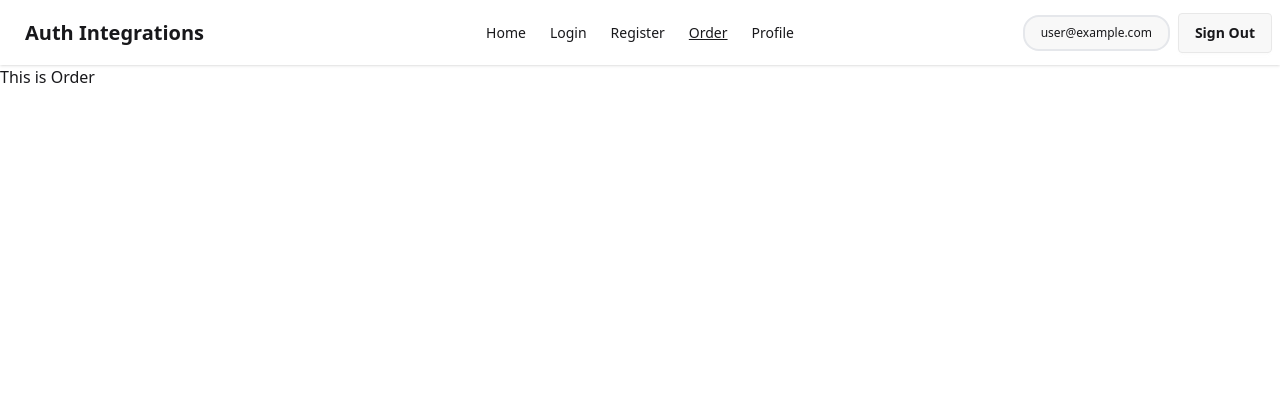
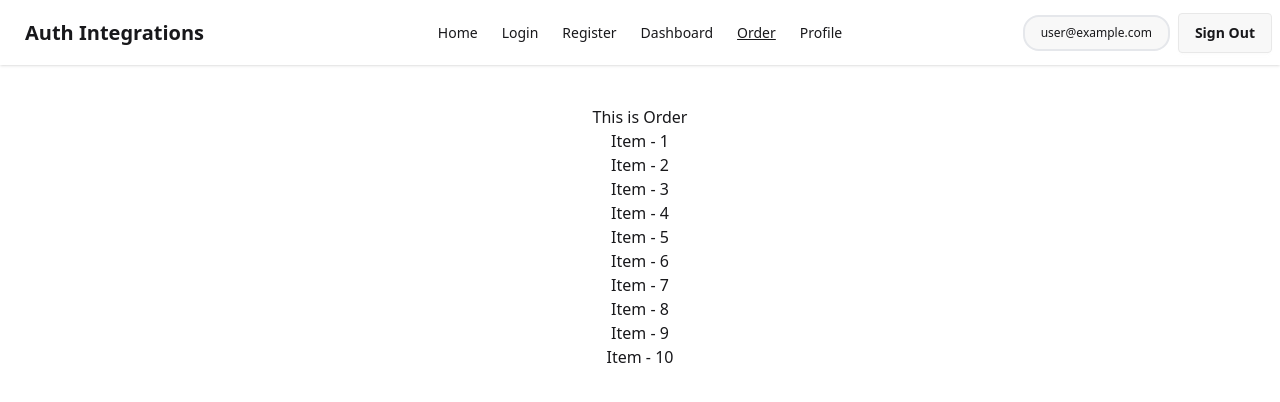
Before and after one commit to julkarzunayed/Firebase-Auth-integration-and-privet-rout-Mi-9-Module-51, a React (Vite) app: page /order in a window 1280 px wide. Shown: the top 402 px of the page. Built offline with nearby package versions, Linux system fonts and the light colour scheme; no server answers; sample sign-in values are in the browser's storage.

Commit message:
added privetRouter

```diff
--- /dev/null
+++ b/src/Routs/PrivetRout.jsx
@@ -0,0 +1,23 @@
+import React, { useContext } from 'react';
+import { AuthContext } from '../contexts/AuthContext';
+import { Navigate, useLocation } from 'react-router';
+
+const PrivetRout = ({ children }) => {
+
+    const { user, loading } = useContext(AuthContext);
+
+    const location = useLocation();
+    console.log(location);
+
+    if(loading){
+        return <div className="text-center mt-20"><span className="loading loading-bars loading-xl"></span></div>;
+    }
+
+    if(!user){
+        return <Navigate to="/login"></Navigate>;
+    }
+
+    return children ;
+};
+
+export default PrivetRout;
--- /dev/null
+++ b/src/componets/Dasboard/Dashboard.jsx
@@ -0,0 +1,13 @@
+import React, { useContext } from 'react';
+import { AuthContext } from '../../contexts/AuthContext';
+
+const Dashboard = () => {
+    const {user} = useContext(AuthContext);
+    return (
+        <div className='text-center mt-10' >
+            <h2>{user.email}</h2>
+        </div>
+    );
+};
+
+export default Dashboard;
--- a/src/componets/Login/Login.jsx
+++ b/src/componets/Login/Login.jsx
@@ -1,10 +1,11 @@
 import React, { useContext } from 'react';
-import { Link } from 'react-router';
+import { Link, Navigate, useNavigate } from 'react-router';
 import { AuthContext } from '../../contexts/AuthContext';
 
 const Login = () => {
 
     const { SingInUser } = useContext(AuthContext);
+    const navigate = useNavigate()
 
     const handleLogin = e => {
         e.preventDefault()
@@ -18,6 +19,10 @@ const Login = () => {
         SingInUser(email, password)
             .then(result => {
                 console.log(result);
+                navigate("/");
+
+                //It does not work here
+                // <Navigate to="/"></Navigate>
             })
             .catch(error => {
                 console.log(error.message);
--- a/src/componets/NavBar/NavBar.jsx
+++ b/src/componets/NavBar/NavBar.jsx
@@ -11,6 +11,7 @@ const NavBar = () => {
         <li><NavLink to="/">Home</NavLink></li>
         <li><NavLink to="/login">Login</NavLink></li>
         <li><NavLink to="/register">Register</NavLink></li>
+        <li><NavLink to="/dashboard">Dashboard</NavLink></li>
         {
             user && <>
                 <li><NavLink to="order">Order</NavLink></li>
--- a/src/componets/Order/Order.jsx
+++ b/src/componets/Order/Order.jsx
@@ -2,8 +2,20 @@ import React from 'react';
 
 const Order = () => {
     return (
-        <div>
+        <div className='text-center mt-10'>
             <h2>This is Order</h2>
+            <ol>
+                <li>Item - 1</li>
+                <li>Item - 2</li>
+                <li>Item - 3</li>
+                <li>Item - 4</li>
+                <li>Item - 5</li>
+                <li>Item - 6</li>
+                <li>Item - 7</li>
+                <li>Item - 8</li>
+                <li>Item - 9</li>
+                <li>Item - 10</li>
+            </ol>
         </div>
     );
 };
--- a/src/componets/Register/Register.jsx
+++ b/src/componets/Register/Register.jsx
@@ -1,12 +1,13 @@
-import { createUserWithEmailAndPassword } from 'firebase/auth';
+// import { createUserWithEmailAndPassword } from 'firebase/auth';
 import React, { useContext, useState } from 'react';
-import { Link } from 'react-router';
-import { auth } from '../../firebase.init';
+import { Link, useNavigate } from 'react-router';
+// import { auth } from '../../firebase.init';
 import { AuthContext } from '../../contexts/AuthContext';
 
 const Register = () => {
     const [showError, setShowError] = useState("");
     const [success, setSuccess] = useState(false);
+    const navigate = useNavigate()
 
     const { createUser } = useContext(AuthContext);
 
@@ -45,7 +46,8 @@ const Register = () => {
         createUser(email, password)
             .then(result => {
                 console.log(result)
-                setSuccess(true)
+                setSuccess(true);
+                navigate("/");
             })
             .catch(error => {
                 console.log(error.message);
--- a/src/contexts/AuthProvider.jsx
+++ b/src/contexts/AuthProvider.jsx
@@ -10,14 +10,17 @@ import { auth } from '../firebase.init';
 
 const AuthProvider = ({children}) => {
     const [user, setUser] = useState(null);
+    const [loading, setLoading] = useState(true)
 
     //Create a Firebase User
     const createUser = (email, password) => {
+        setLoading(true)
         return createUserWithEmailAndPassword(auth, email, password);
     }
 
     //Sign in a user to site
     const SingInUser = (email, password) => {
+        setLoading(true)
         return signInWithEmailAndPassword (auth, email, password);
     }
 
@@ -35,6 +38,7 @@ const AuthProvider = ({children}) => {
         const unSubscribe = onAuthStateChanged(auth, currentUser => {
             console.log("inside the useEffect: ", currentUser);
             setUser(currentUser);
+            setLoading(false)
         })
         return () => {
             unSubscribe();
@@ -44,11 +48,13 @@ const AuthProvider = ({children}) => {
 
     //Sign Out a user By FireBase
     const signOutUser = () => {
+        setLoading(true)
         return signOut(auth);
     }
 
     const userInfo = {
         user,
+        loading,
         createUser,
         SingInUser,
         signOutUser
--- a/src/main.jsx
+++ b/src/main.jsx
@@ -13,6 +13,8 @@ import Register from './componets/Register/Register.jsx';
 import AuthProvider from './contexts/AuthProvider.jsx';
 import Order from './componets/Order/Order.jsx';
 import Profile from './componets/Profile/Profile.jsx';
+import PrivetRout from './Routs/PrivetRout.jsx';
+import Dashboard from './componets/Dasboard/Dashboard.jsx';
 
 const router = createBrowserRouter([
   {
@@ -30,11 +32,17 @@ const router = createBrowserRouter([
       },
       {
         path: "order",
-        Component: Order
+        // Component: Order
+        element : <PrivetRout><Order></Order></PrivetRout>
       },
       {
         path: "profile",
-        Component: Profile
+        // Component: Profile
+        element: <PrivetRout><Profile></Profile></PrivetRout>
+      },
+      {
+        path: "dashboard",
+        element: <PrivetRout><Dashboard></Dashboard></PrivetRout>
       }
     ]
   },
```
